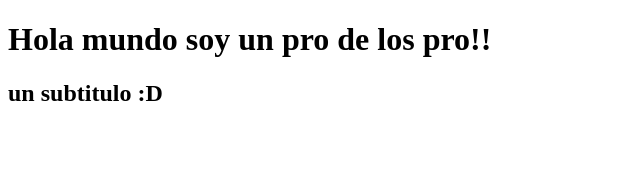
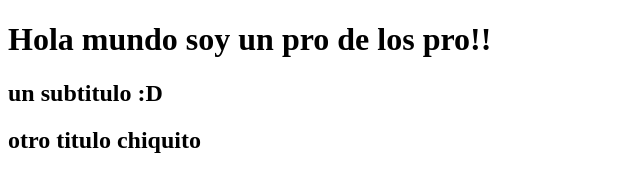
Before and after one commit to walterh91/web-test, a plain HTML site: page index.html in a window 1280 px wide. Shown: the whole page, without its empty margins (0-640 px from the left). Drawn offline with Linux system fonts and the light colour scheme.

Commit message:
subiendo otro subtitulo

```diff
--- a/index.html
+++ b/index.html
@@ -7,5 +7,6 @@
     Hola mundo soy un pro de los pro!!
 </h1>
 <h2>un subtitulo :D</h2>
+<h2>otro titulo chiquito</h2>
 </body>
 </html>
```
